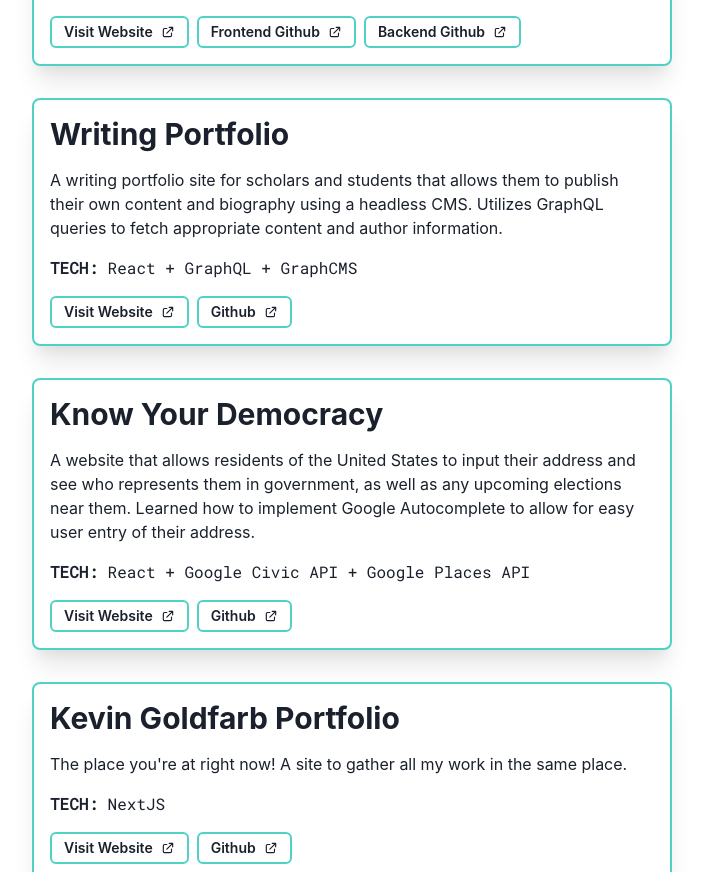
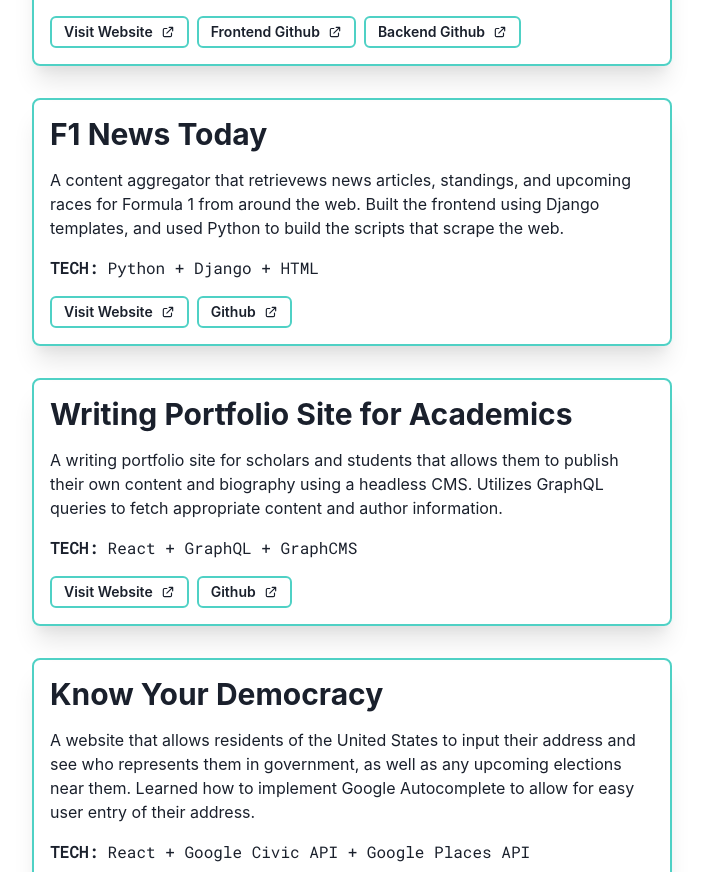
Before and after one commit to kmgoldfarb/goldfarb-portfolio, a Next.js app: page / in a window 1280 px wide. Shown: the part 950-1822 px from the top of the page, without its empty margins (288-991 px from the left). Built offline with nearby package versions, Linux system fonts and the light colour scheme.

Commit message:
Added F1 News Today Card

```diff
--- a/pages/index.js
+++ b/pages/index.js
@@ -158,7 +158,15 @@ export default function Home() {
             />
             <ProjectCard
               twoGithub={false}
-              title="Writing Portfolio"
+              title="F1 News Today"
+              tech="Python + Django + HTML"
+              website="https://f-1-news-today-btct9.ondigitalocean.app/"
+              github1="https://github.com/kmgoldfarb/f1-news-today"
+              description="A content aggregator that retrievews news articles, standings, and upcoming races for Formula 1 from around the web. Built the frontend using Django templates, and used Python to build the scripts that scrape the web."
+            />
+            <ProjectCard
+              twoGithub={false}
+              title="Writing Portfolio Site for Academics"
               tech="React + GraphQL + GraphCMS"
               website="https://www.daniellagoldfarb.com"
               github1="https://github.com/kmgoldfarb/writing-portfolio"
```
